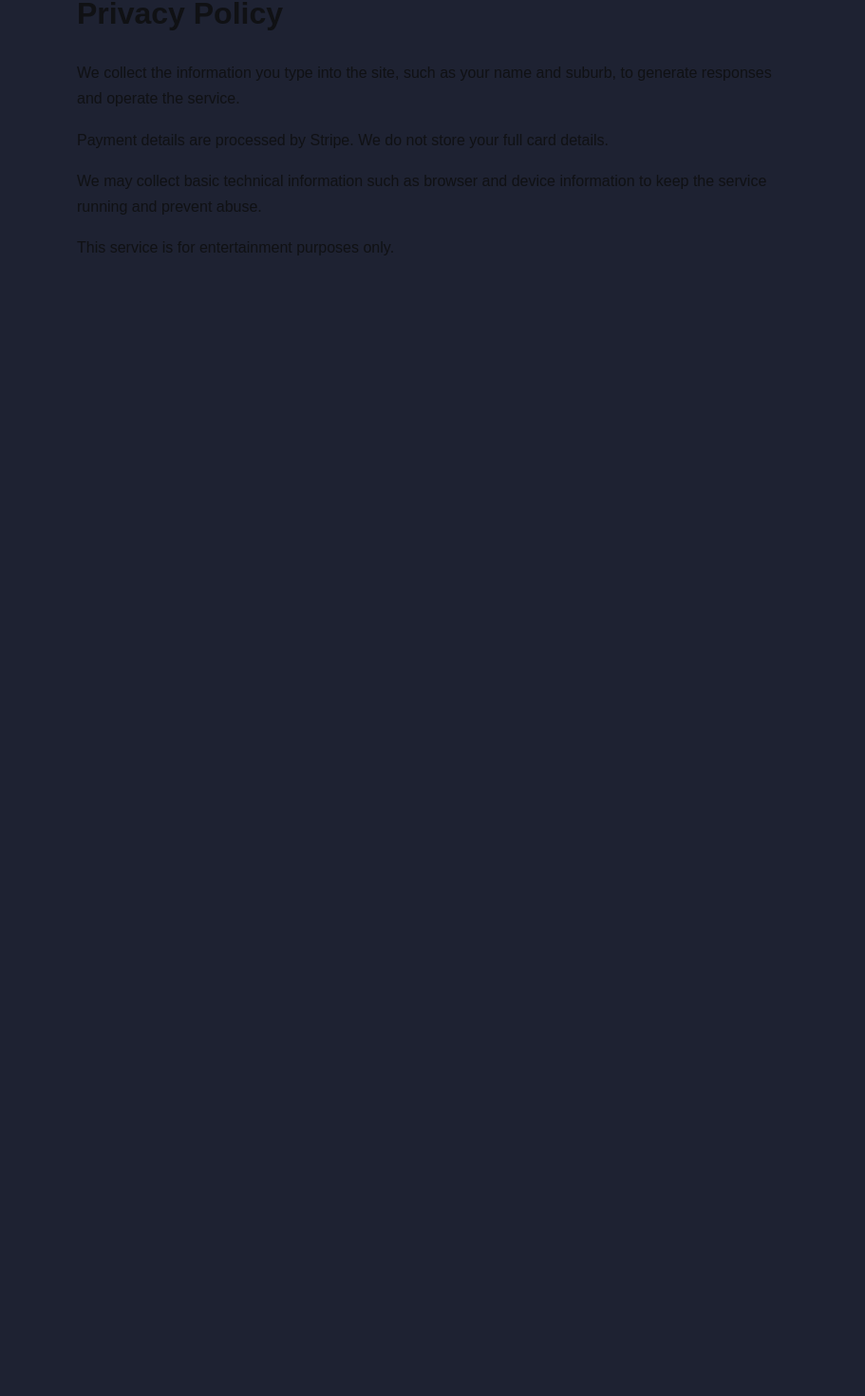
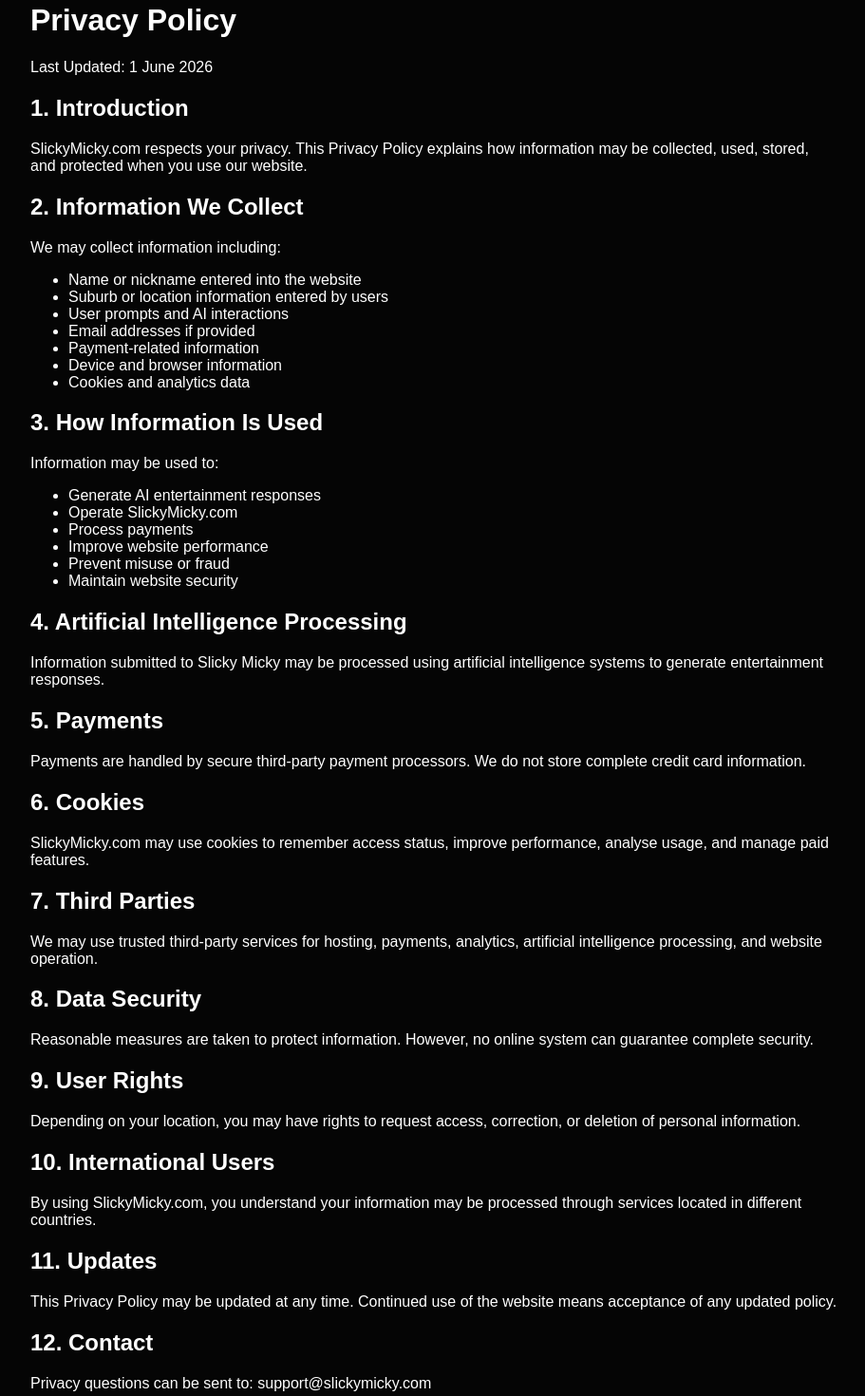
Before and after one commit to DMMEE/slickymicky-site, a Next.js app: page /privacy in a window 1280 px wide. Shown: the part 58-1528 px from the top of the page at 95% size, without its empty margins (183-1094 px from the left). Before the commit the page ends 800 px from the top, so only its background shows below. Built offline with nearby package versions, Linux system fonts and the light colour scheme.

Commit message:
add legal pages and terms checkbox

```diff
--- a/app/privacy/page.tsx
+++ b/app/privacy/page.tsx
@@ -1,11 +1,120 @@
 export default function PrivacyPage() {
   return (
-    <main style={{ maxWidth: 800, margin: "0 auto", padding: 24, lineHeight: 1.7 }}>
-      <h1>Privacy Policy</h1>
-      <p>We collect the information you type into the site, such as your name and suburb, to generate responses and operate the service.</p>
-      <p>Payment details are processed by Stripe. We do not store your full card details.</p>
-      <p>We may collect basic technical information such as browser and device information to keep the service running and prevent abuse.</p>
-      <p>This service is for entertainment purposes only.</p>
+    <main
+      style={{
+        minHeight: "100vh",
+        background: "#050505",
+        color: "#fff",
+        padding: "40px 20px",
+      }}
+    >
+      <div style={{ maxWidth: "850px", margin: "0 auto" }}>
+        <h1>Privacy Policy</h1>
+
+        <p>Last Updated: 1 June 2026</p>
+
+        <h2>1. Introduction</h2>
+
+        <p>
+          SlickyMicky.com respects your privacy. This Privacy Policy explains
+          how information may be collected, used, stored, and protected when you
+          use our website.
+        </p>
+
+        <h2>2. Information We Collect</h2>
+
+        <p>
+          We may collect information including:
+        </p>
+
+        <ul>
+          <li>Name or nickname entered into the website</li>
+          <li>Suburb or location information entered by users</li>
+          <li>User prompts and AI interactions</li>
+          <li>Email addresses if provided</li>
+          <li>Payment-related information</li>
+          <li>Device and browser information</li>
+          <li>Cookies and analytics data</li>
+        </ul>
+
+        <h2>3. How Information Is Used</h2>
+
+        <p>
+          Information may be used to:
+        </p>
+
+        <ul>
+          <li>Generate AI entertainment responses</li>
+          <li>Operate SlickyMicky.com</li>
+          <li>Process payments</li>
+          <li>Improve website performance</li>
+          <li>Prevent misuse or fraud</li>
+          <li>Maintain website security</li>
+        </ul>
+
+        <h2>4. Artificial Intelligence Processing</h2>
+
+        <p>
+          Information submitted to Slicky Micky may be processed using
+          artificial intelligence systems to generate entertainment responses.
+        </p>
+
+        <h2>5. Payments</h2>
+
+        <p>
+          Payments are handled by secure third-party payment processors. We do
+          not store complete credit card information.
+        </p>
+
+        <h2>6. Cookies</h2>
+
+        <p>
+          SlickyMicky.com may use cookies to remember access status, improve
+          performance, analyse usage, and manage paid features.
+        </p>
+
+        <h2>7. Third Parties</h2>
+
+        <p>
+          We may use trusted third-party services for hosting, payments,
+          analytics, artificial intelligence processing, and website operation.
+        </p>
+
+        <h2>8. Data Security</h2>
+
+        <p>
+          Reasonable measures are taken to protect information. However, no
+          online system can guarantee complete security.
+        </p>
+
+        <h2>9. User Rights</h2>
+
+        <p>
+          Depending on your location, you may have rights to request access,
+          correction, or deletion of personal information.
+        </p>
+
+        <h2>10. International Users</h2>
+
+        <p>
+          By using SlickyMicky.com, you understand your information may be
+          processed through services located in different countries.
+        </p>
+
+        <h2>11. Updates</h2>
+
+        <p>
+          This Privacy Policy may be updated at any time. Continued use of the
+          website means acceptance of any updated policy.
+        </p>
+
+        <h2>12. Contact</h2>
+
+        <p>
+          Privacy questions can be sent to:
+          support@slickymicky.com
+        </p>
+      </div>
     </main>
   );
 }
```
Also changed, not shown: app/page.tsx (+98 -8 lines), app/terms/page.tsx (+143 -5 lines).
